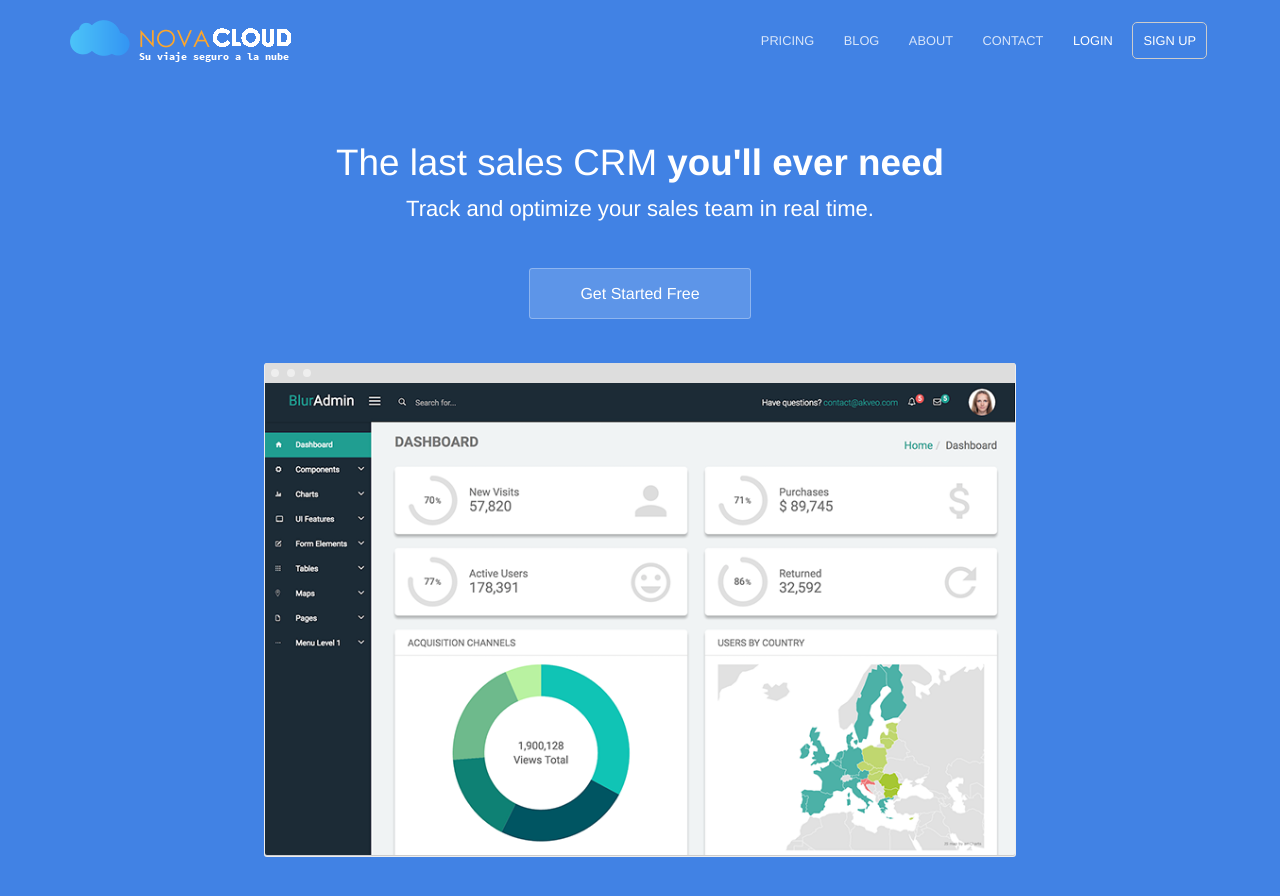
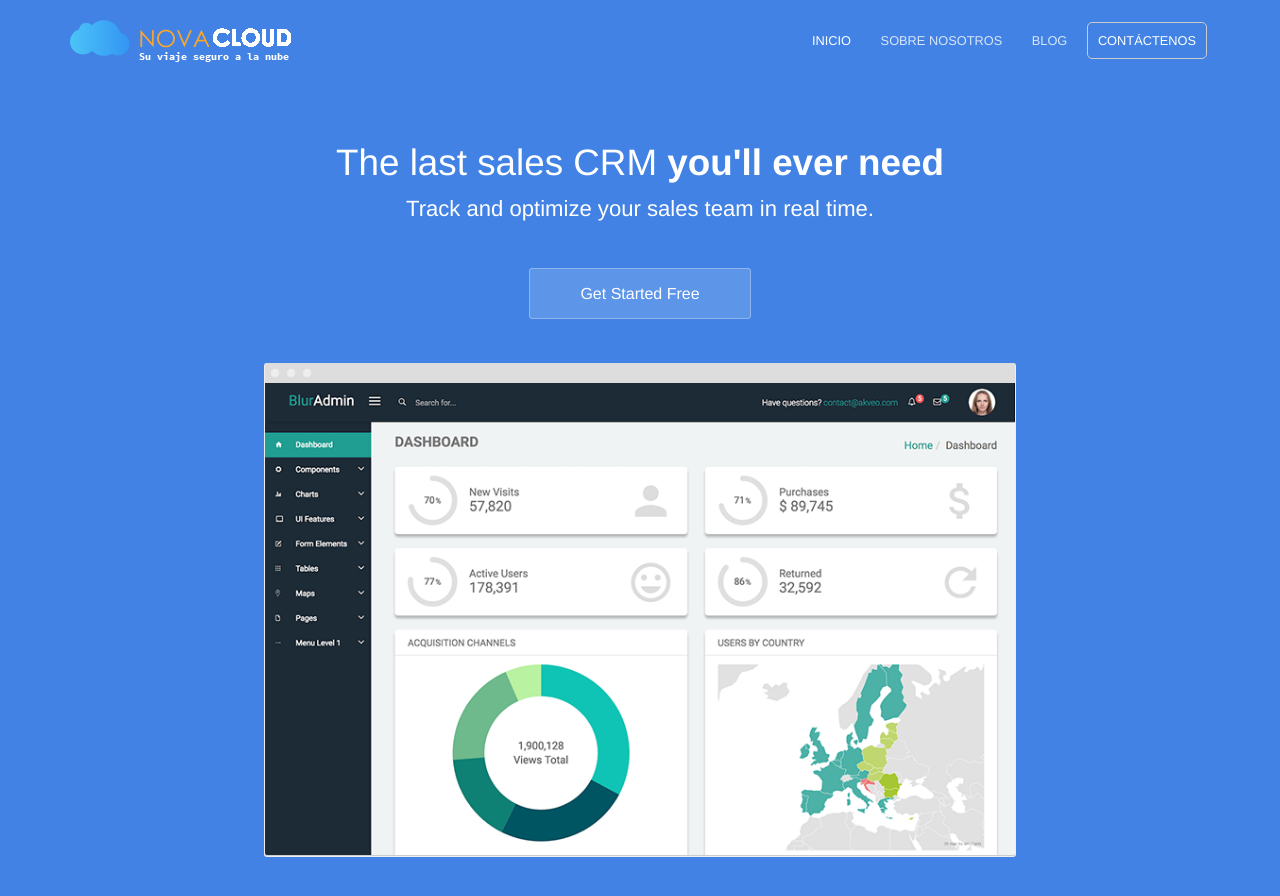
Before and after one commit to nova-cloud/nova-cloud.github.io, a Jekyll site: the page built from index.html, in a window 1280 px wide and 900 px high. Shown: the top 896 px of the window. Built offline with Jekyll 4.4.1, drawn with Linux system fonts in a browser that asks for light colours.

Commit message:
nuevo menu

```diff
--- a/_data/navigation.yml
+++ b/_data/navigation.yml
@@ -1,24 +1,16 @@
-- name: Pricing
-  link: /pricing/
+- name: Inicio
+  link: /
+  new_window: false
+  highlight: false
+- name: Sobre Nosotros
+  link: /about/
   new_window: false
   highlight: false
 - name: Blog
   link: /blog/
   new_window: false
   highlight: false
-- name: About
-  link: /about/
-  new_window: false
-  highlight: false
-- name: Contact
-  link: /contact/
-  new_window: false
-  highlight: false
-- name: Login
-  link: /
-  new_window: true
-  highlight: false
-- name: Sign Up
+- name: Contáctenos
   link: /
   new_window: true
   highlight: true
```
